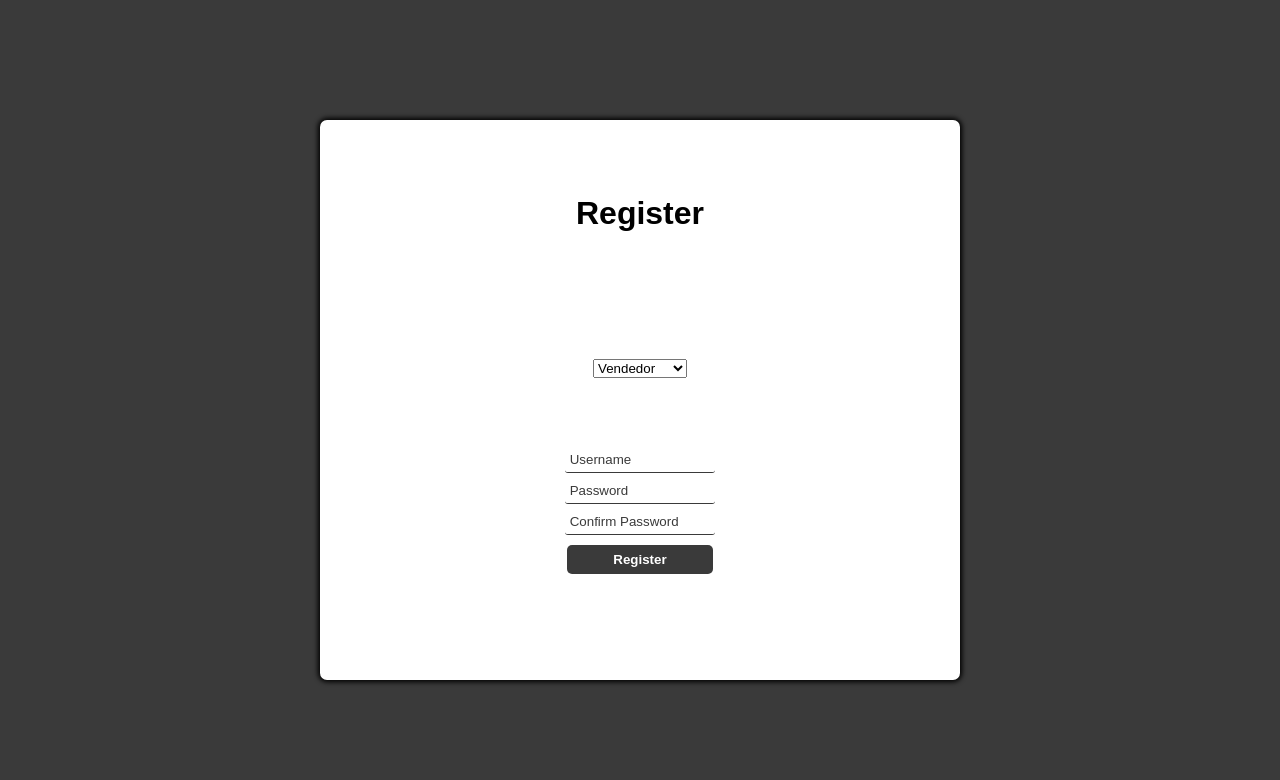
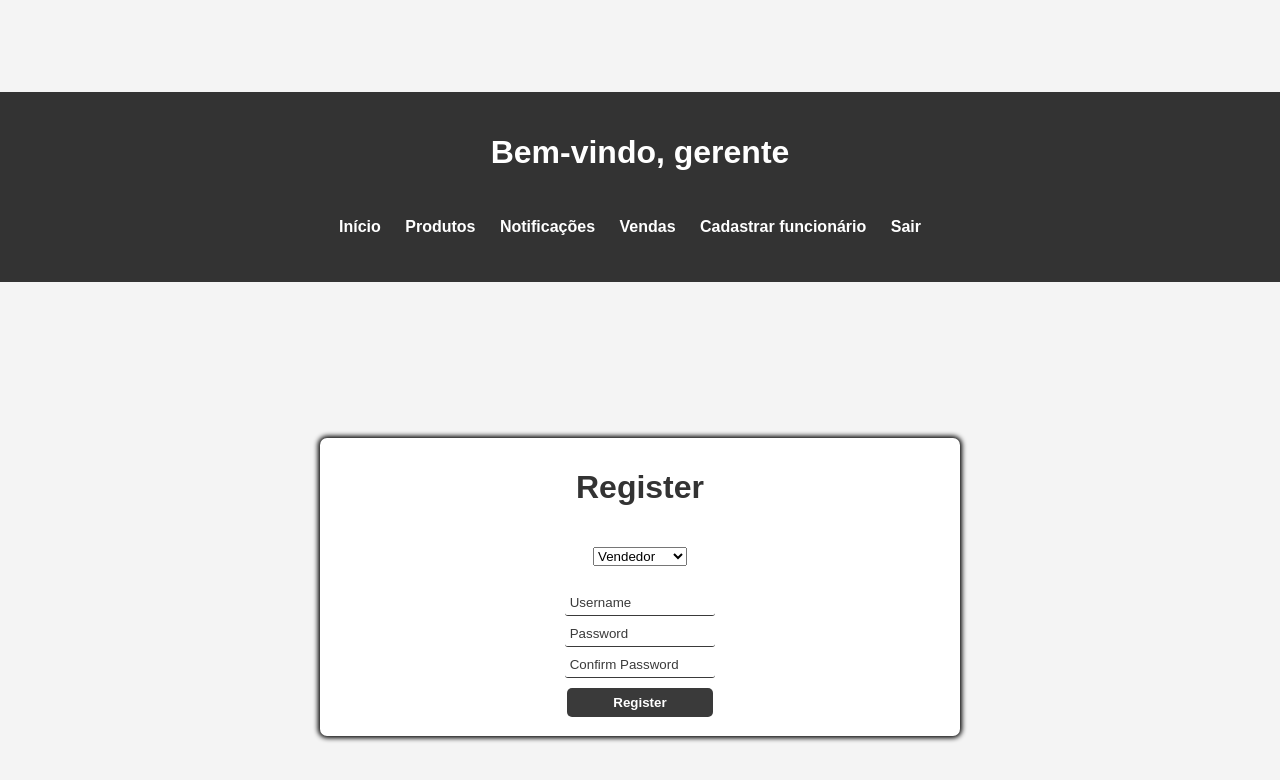
Before and after one commit to l3mos/TP1_EngSoftware, a website: page gerente/register-page.html in a window 1280 px wide. Drawn offline with Linux system fonts and the light colour scheme.

```diff
--- /dev/null
+++ b/gerente/pag_inicial_gerente.css
@@ -0,0 +1,92 @@
+body {
+    font-family: Arial, sans-serif;
+    line-height: 1.6;
+    margin: 0;
+    padding: 0;
+    background: #f4f4f4;
+    color: #333;
+}
+
+header {
+    background: #333;
+    color: #fff;
+    padding: 20px 0;
+    text-align: center;
+}
+
+nav {
+    display: flex;
+    justify-content: center;
+    padding: 10px 0;
+}
+
+nav ul {
+    list-style: none;
+    padding: 0;
+}
+
+nav ul li {
+    display: inline;
+    margin-right: 20px;
+}
+
+nav ul li a {
+    text-decoration: none;
+    color: #fff;
+    font-weight: bold;
+}
+
+
+section {
+    padding: 20px;
+    margin: 0 10px;
+    background: #fff;
+    border: 1px solid #ddd;
+}
+
+footer {
+    text-align: center;
+    padding: 10px 0;
+    background: #333;
+    color: #fff;
+    position: fixed;
+    bottom: 0;
+    width: 100%;
+}
+
+footer p {
+    margin: 0;
+}
+
+#error-msg {
+    color: red;
+    visibility: hidden;
+}
+
+#notificacao_ativa{
+    border: 1px solid #ddd;
+    border-radius: 10%;
+}
+table, th, td {
+    border-collapse: collapse;
+    border: 1px solid;
+    text-align: center;
+}
+
+.container{
+    width: 700px;
+    margin-left: auto;
+    margin-right: auto;
+    text-align: center;
+}
+@media (max-width: 600px) {
+    nav ul {
+        text-align: center;
+        padding-left: 0;
+    }
+
+    nav ul li {
+        display: block;
+        margin: 10px 0;
+    }
+}
--- a/login/register-page.css
+++ b/gerente/register-page.css
@@ -7,10 +7,39 @@
     display: grid;
     justify-items: center;
     align-items: center;
-    background-color: #3a3a3a;
+    background: #f4f4f4;
+    color: #333;
     height: 100vh; /* Definindo a altura do corpo como 100% da altura da viewport */
   }
+  header {
+    background: #333;
+    color: #fff;
+    padding: 20px 0;
+    text-align: center;
+    width: 100%;
+  }
 
+nav {
+    display: flex;
+    justify-content: center;
+    padding: 10px 0;
+}
+
+nav ul {
+    list-style: none;
+    padding: 0;
+}
+
+nav ul li {
+    display: inline;
+    margin-right: 20px;
+}
+
+nav ul li a {
+    text-decoration: none;
+    color: #fff;
+    font-weight: bold;
+}
   #register-holder {
     width: 50%;
     height: 70%;
--- a/login/register-page.html
+++ b/gerente/register-page.html
@@ -5,8 +5,23 @@
     <meta name="viewport" content="width=device-width, initial-scale=1.0">
     <title>Register</title>
     <link rel="stylesheet" href="register-page.css">
+
 </head>
 <body>
+    <header>
+        <h1>Bem-vindo, gerente</h1>
+        <nav>
+            <ul>
+                <li><a href="pag_inicial_gerente.html">Início</a></li>
+                <li><a href="#Prod">Produtos</a></li>
+                <li><a href="#notificacoes">Notificações</a></li>
+                <li><a href="vendas.html">Vendas</a></li>
+                <li><a href="register-page.html">Cadastrar funcionário</a></li>
+                <li><a href="/home/user/TP1_EngSoftware/login/login-page.html">Sair</a></li>
+            </ul>
+        </nav>
+    </header>
+
     <div id="register-holder">
         <h1>Register</h1>
         <select>
--- a/login/register-page.js
+++ b/gerente/register-page.js
@@ -27,8 +27,8 @@
 
         alert("User registered successfully!");
 
-        // Redireciona para a página de login após o registro bem-sucedido ???? (se o gerente registrou, por que passar para a pagina de login?)
-        //window.location.href = "login-page.html";
+        // Retorna para a página de cadastro vazia
+        window.location.href = "register-page.html";
     });
 });
 
--- a/login/pag_inicial.css
+++ b/gerente/vendas.css
@@ -63,7 +63,7 @@
     visibility: hidden;
 }
 
-#notificacao_ativa{
+#relatorio{
     border: 1px solid #ddd;
     border-radius: 10%;
 }
@@ -77,6 +77,7 @@
     width: 700px;
     margin-left: auto;
     margin-right: auto;
+    text-align: center;
 }
 @media (max-width: 600px) {
     nav ul {
--- a/login/login-page.js
+++ b/login/login-page.js
@@ -12,7 +12,7 @@
             if (username === "vendedor") {
                 window.location.href = 'pag_inicial_gerente.html';
             } else if (username === "gerente") {
-                document.location.href  = 'pag_inicial_gerente.html';
+                document.location.href  = '/home/user/TP1_EngSoftware/gerente/pag_inicial_gerente.html';
             }
         } else {
             loginErrorMsg.style.opacity = 1;        }
```
Also changed, not shown: gerente/pag_inicial_gerente.html (renamed from login/pag_inicial_gerente.html, +6 -4 lines), gerente/vendas.html (added, +83 -0 lines).
